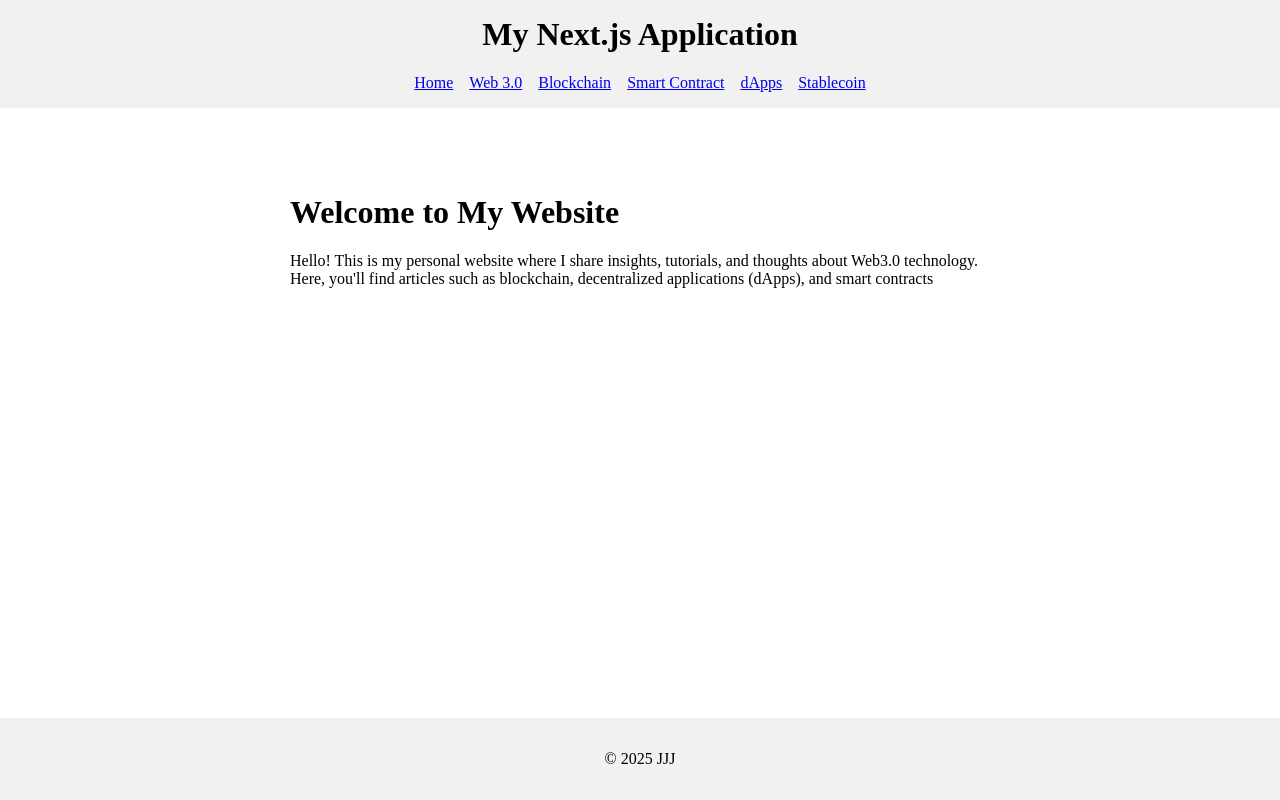
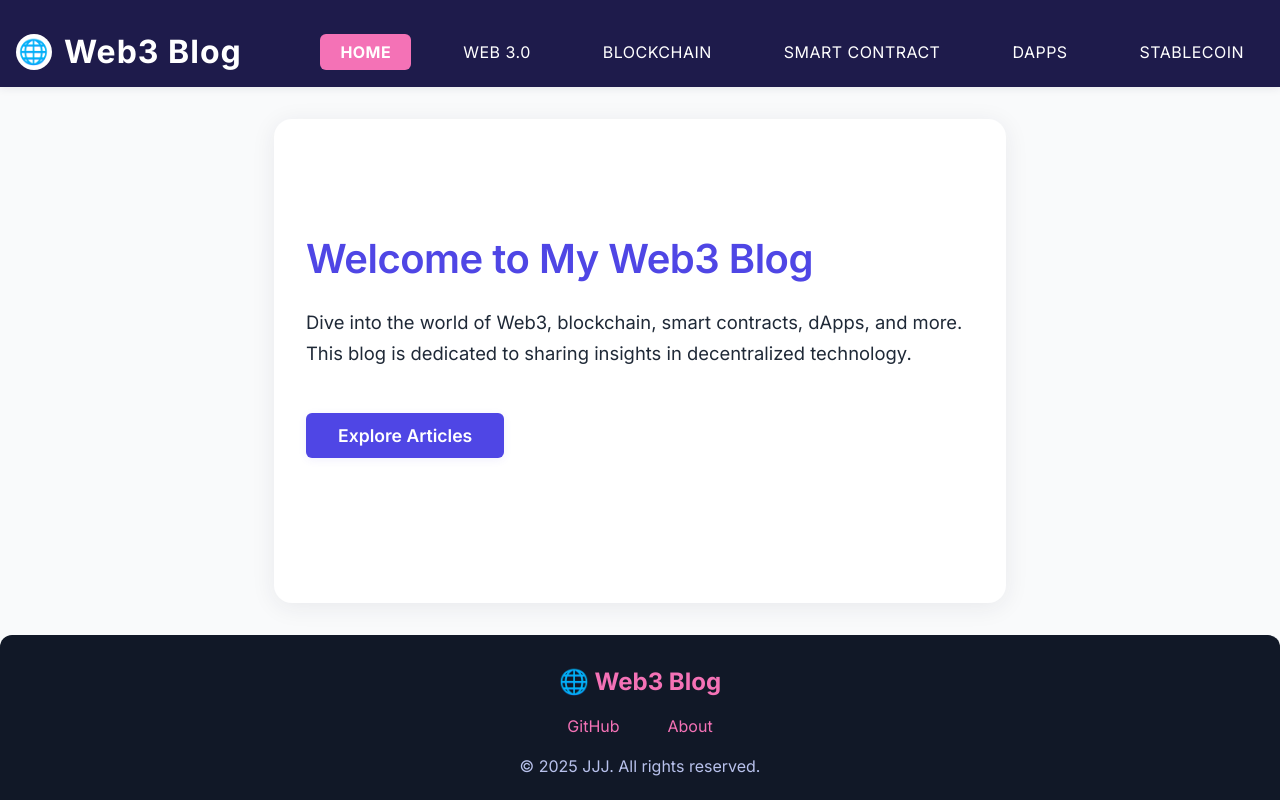
Before and after one commit to developerJJJ/JJJ, a Next.js app: page / in a window 1280 px wide. Built offline with nearby package versions, Linux system fonts and the light colour scheme.

Commit message:
improve CSS

```diff
--- a/src/app/NavBar.tsx
+++ b/src/app/NavBar.tsx
@@ -1,5 +1,6 @@
 "use client";
 
+import React, { useState } from "react";
 import Link from "next/link";
 import { usePathname } from "next/navigation";
 import styles from "./layout.module.css";
@@ -15,16 +16,73 @@ const navLinks = [
 
 export default function NavBar() {
   const pathname = usePathname();
+  const [open, setOpen] = useState(false);
+
+  // Prevent scroll when menu is open
+  React.useEffect(() => {
+    if (open) document.body.style.overflow = "hidden";
+    else document.body.style.overflow = "";
+  }, [open]);
+
+  // Close menu on navigation
+  const handleNavClick = () => setOpen(false);
 
   return (
-    <nav>
-      <ul className={styles.navList}>
+    <>
+      {/* Desktop Nav */}
+      <ul
+        className={styles.navList}
+        style={{ display: open ? "none" : undefined }}
+      >
         {navLinks.map(({ href, label }) => (
-          <li key={href} className={pathname === href ? styles.active : ""}>
-            <Link href={href}>{label}</Link>
+          <li key={href} className={styles.navItem}>
+            <Link
+              href={href}
+              className={
+                pathname === href
+                  ? `${styles.navLink} ${styles.active}`
+                  : styles.navLink
+              }
+            >
+              {label}
+            </Link>
           </li>
         ))}
       </ul>
-    </nav>
+      {/* Hamburger Icon */}
+      <button
+        className={styles.hamburger}
+        aria-label="Open navigation menu"
+        onClick={() => setOpen((v) => !v)}
+      >
+        <span />
+        <span />
+        <span />
+      </button>
+      {/* Mobile Nav Overlay */}
+      <nav className={open ? styles.mobileNavOpen : styles.mobileNav}>
+        {navLinks.map(({ href, label }) => (
+          <Link
+            key={href}
+            href={href}
+            className={
+              pathname === href
+                ? `${styles.navLink} ${styles.active}`
+                : styles.navLink
+            }
+            style={{
+              fontSize: "1.5rem",
+              margin: "1rem 0",
+              textAlign: "center",
+              width: "100%",
+              display: "block",
+            }}
+            onClick={handleNavClick}
+          >
+            {label}
+          </Link>
+        ))}
+      </nav>
+    </>
   );
 }
--- a/src/app/globals.css
+++ b/src/app/globals.css
@@ -1,8 +1,19 @@
+@import url("https://fonts.googleapis.com/css2?family=Roboto:wght@400;700&display=swap");
+
 html,
 body {
   height: 100%;
   min-height: 100vh;
-  display: flex;
-  flex-direction: column;
   margin: 0;
+  padding: 0;
+  box-sizing: border-box;
+  font-family: "Roboto", Arial, sans-serif;
+  background: #f9fafb;
+  color: #222;
 }
+
+*,
+*::before,
+*::after {
+  box-sizing: inherit;
+}
--- a/src/app/layout.module.css
+++ b/src/app/layout.module.css
@@ -1,3 +1,23 @@
+@import url("https://fonts.googleapis.com/css2?family=Inter:wght@400;600;700&display=swap");
+
+:root {
+  --primary: #4f46e5;
+  --primary-dark: #4338ca;
+  --nav-bg: #1e1b4b;
+  --background: #f9fafb;
+  --footer-bg: #111827;
+  --text: #1f2937;
+  --accent: #f472b6;
+  --card-bg: #fff;
+}
+
+body {
+  font-family: "Inter", Arial, sans-serif;
+  font-size: 17px;
+  color: var(--text, #1f2937);
+  background: var(--background, #f9fafb);
+}
+
 .header {
   padding: 1rem;
   background-color: #f1f1f1;
@@ -20,17 +40,307 @@
 
 .mainContent {
   flex: 1;
-  padding: 1rem;
+  padding: 2.5rem 1rem 2rem 1rem;
+  max-width: 900px;
+  margin: 2rem auto 0 auto;
+  background: var(--card-bg, #fff);
+  border-radius: 18px;
+  box-shadow: 0 4px 24px rgba(35, 41, 70, 0.08);
 }
 
 .footer {
+  background: var(--footer-bg, #111827);
+  color: #b8c1ec;
   text-align: center;
-  padding: 1rem;
-  background-color: #f1f1f1;
+  padding: 2rem 1rem 1.5rem 1rem;
+  margin-top: 2rem;
+  border-top-left-radius: 12px;
+  border-top-right-radius: 12px;
+  font-size: 1rem;
 }
 
 .wrapper {
   height: 100%;
   display: flex;
   flex-direction: column;
+  min-height: 100vh;
 }
+
+.header {
+  background: var(--nav-bg, #1e1b4b);
+  color: #fff;
+  padding: 2rem 1rem 1rem 1rem;
+  display: flex;
+  align-items: center;
+  justify-content: space-between;
+  flex-wrap: wrap;
+  box-shadow: 0 2px 8px rgba(35, 41, 70, 0.08);
+}
+
+.logo {
+  display: flex;
+  align-items: center;
+  font-size: 2rem;
+  font-weight: 700;
+  letter-spacing: 1px;
+}
+
+.logoIcon {
+  width: 36px;
+  height: 36px;
+  margin-right: 0.75rem;
+  background: #fff;
+  color: var(--primary, #4f46e5);
+  border-radius: 50%;
+  display: flex;
+  align-items: center;
+  justify-content: center;
+  font-weight: bold;
+  font-size: 1.5rem;
+}
+
+.navList {
+  display: flex;
+  gap: 2rem;
+  list-style: none;
+  padding: 0;
+  margin: 0;
+  align-items: center;
+}
+
+.navItem {
+  text-transform: uppercase;
+  font-weight: 500;
+  letter-spacing: 0.5px;
+}
+
+.navLink {
+  color: #fff;
+  text-decoration: none;
+  padding: 0.5rem 1.25rem;
+  border-radius: 6px;
+  font-weight: 500;
+  font-size: 1rem;
+  transition: background 0.2s, color 0.2s;
+  letter-spacing: 0.03em;
+}
+
+.navLink:hover,
+.navLink:focus {
+  background: var(--primary-dark, #4338ca);
+  color: #fff;
+}
+
+.active {
+  background: var(--accent, #f472b6);
+  color: #fff !important;
+  font-weight: 700;
+}
+
+.mainContent h1 {
+  font-size: 2.5rem;
+  margin-bottom: 1.5rem;
+  font-weight: 600;
+  color: var(--primary, #4f46e5);
+  letter-spacing: -0.5px;
+}
+
+.mainContent p {
+  font-size: 1.15rem;
+  line-height: 1.7;
+  margin-bottom: 1.25rem;
+  color: var(--text, #1f2937);
+}
+
+.ctaButton {
+  display: inline-block;
+  margin-top: 1.5rem;
+  padding: 0.75rem 2rem;
+  background: var(--primary, #4f46e5);
+  color: #fff;
+  border: none;
+  border-radius: 6px;
+  font-size: 1.1rem;
+  font-weight: 600;
+  cursor: pointer;
+  transition: background 0.2s;
+  text-decoration: none;
+  box-shadow: 0 2px 8px rgba(79, 70, 229, 0.08);
+}
+
+.ctaButton:hover {
+  background: var(--primary-dark, #4338ca);
+}
+
+.footer {
+  background: var(--footer-bg, #111827);
+  color: #b8c1ec;
+  text-align: center;
+  padding: 2rem 1rem 1.5rem 1rem;
+  margin-top: 2rem;
+  border-top-left-radius: 12px;
+  border-top-right-radius: 12px;
+  font-size: 1rem;
+}
+
+.footerContent {
+  display: flex;
+  flex-direction: column;
+  align-items: center;
+  gap: 0.75rem;
+}
+
+.footerLogo {
+  font-size: 1.5rem;
+  font-weight: bold;
+  margin-bottom: 0.5rem;
+  color: var(--accent, #f472b6);
+}
+
+.footerLinks {
+  display: flex;
+  gap: 1.5rem;
+  margin-bottom: 0.5rem;
+}
+
+.footerLink {
+  color: var(--accent, #f472b6);
+  text-decoration: none;
+  font-size: 1rem;
+  margin: 0 0.75rem;
+  transition: color 0.2s;
+}
+
+.footerLink:hover {
+  color: #fff;
+}
+
+.heroSection {
+  text-align: center;
+  padding: 4rem 1rem;
+  background: var(--primary, #4f46e5);
+  color: #fff;
+  border-radius: 18px;
+  margin: 2rem 0;
+  box-shadow: 0 4px 24px rgba(35, 41, 70, 0.08);
+}
+
+.heroSection h1 {
+  font-size: 2.8rem;
+  margin-bottom: 1rem;
+  font-weight: 700;
+  letter-spacing: -1px;
+}
+
+.heroSection p {
+  font-size: 1.2rem;
+  margin-bottom: 2rem;
+  line-height: 1.6;
+  color: #e0e0e0;
+}
+
+/* Hamburger icon styles */
+.hamburger {
+  display: none;
+  flex-direction: column;
+  justify-content: center;
+  width: 40px;
+  height: 40px;
+  cursor: pointer;
+  margin-left: auto;
+  margin-right: 0.5rem;
+  z-index: 1001;
+  background: none;
+  border: none;
+}
+
+.hamburger span {
+  height: 4px;
+  width: 28px;
+  background: #fff;
+  margin: 4px 0;
+  border-radius: 2px;
+  transition: all 0.3s;
+  display: block;
+}
+
+/* Mobile nav overlay */
+.mobileNav {
+  display: none;
+  position: fixed;
+  top: 0;
+  left: 0;
+  width: 100vw;
+  height: 100vh;
+  background: var(--nav-bg, #1e1b4b);
+  flex-direction: column;
+  align-items: center;
+  justify-content: center;
+  z-index: 1000;
+}
+
+.mobileNavOpen {
+  display: flex;
+}
+
+@media (max-width: 600px) {
+  .header {
+    flex-direction: row;
+    align-items: center;
+    justify-content: space-between;
+    padding: 1rem 0.75rem;
+    min-height: 56px;
+    width: 100%;
+  }
+  .logo {
+    font-size: 1.3rem;
+    margin-bottom: 0;
+    width: auto;
+    display: flex;
+    align-items: center;
+  }
+  .navList {
+    display: none;
+  }
+  .hamburger {
+    display: flex;
+    margin-left: auto;
+    margin-right: 0;
+    z-index: 2001;
+  }
+  .mobileNav,
+  .mobileNavOpen {
+    position: fixed;
+    top: 0;
+    left: 0;
+    width: 100vw;
+    height: 100vh;
+    background: var(--nav-bg, #1e1b4b);
+    flex-direction: column;
+    align-items: center;
+    justify-content: center;
+    z-index: 2000;
+  }
+  .mobileNav {
+    display: none;
+  }
+  .mobileNavOpen {
+    display: flex;
+  }
+  .mainContent {
+    padding: 1.5rem 0.75rem;
+    font-size: 1.08rem;
+    line-height: 1.7;
+    max-width: 100%;
+    border-radius: 0;
+    box-shadow: none;
+  }
+  .footer {
+    padding: 1.5rem 0.5rem 1rem 0.5rem;
+    border-radius: 0;
+  }
+  .footerLinks {
+    flex-direction: column;
+    gap: 0.5rem;
+  }
+}
--- a/src/app/layout.tsx
+++ b/src/app/layout.tsx
@@ -18,14 +18,33 @@ export default function RootLayout({
       <body>
         <div className={styles.wrapper}>
           <header className={styles.header}>
-            <h1>My Next.js Application</h1>
+            <div className={styles.logo}>
+              <span className={styles.logoIcon}>🌐</span>
+              Web3 Blog
+            </div>
             <NavBar />
           </header>
 
           <main className={styles.mainContent}>{children}</main>
 
           <footer className={styles.footer}>
-            <p>&copy; 2025 JJJ</p>
+            <div className={styles.footerContent}>
+              <div className={styles.footerLogo}>🌐 Web3 Blog</div>
+              <div className={styles.footerLinks}>
+                <a
+                  href="https://github.com/developerJJJ/JJJ"
+                  className={styles.footerLink}
+                  target="_blank"
+                  rel="noopener noreferrer"
+                >
+                  GitHub
+                </a>
+                <a href="/about" className={styles.footerLink}>
+                  About
+                </a>
+              </div>
+              <div>&copy; 2025 JJJ. All rights reserved.</div>
+            </div>
           </footer>
         </div>
       </body>
--- a/src/app/page.tsx
+++ b/src/app/page.tsx
@@ -1,13 +1,17 @@
+import styles from "./layout.module.css";
+
 export default function Home() {
   return (
     <main style={{ maxWidth: 700, margin: "2rem auto", padding: "1rem" }}>
-      <h1>Welcome to My Website</h1>
+      <h1>Welcome to My Web3 Blog</h1>
       <p>
-        Hello! This is my personal website where I share insights, tutorials,
-        and thoughts about Web3.0 technology. Here, you&#39;ll find articles
-        such as blockchain, decentralized applications (dApps), and smart
-        contracts
+        Dive into the world of Web3, blockchain, smart contracts, dApps, and
+        more. This blog is dedicated to sharing insights in decentralized
+        technology.
       </p>
+      <a href="/blog/web3" className={styles.ctaButton}>
+        Explore Articles
+      </a>
     </main>
   );
 }
```
